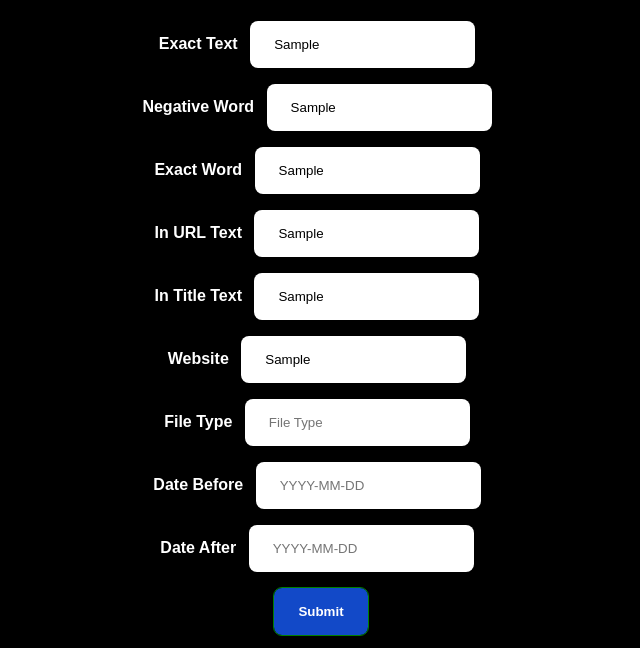
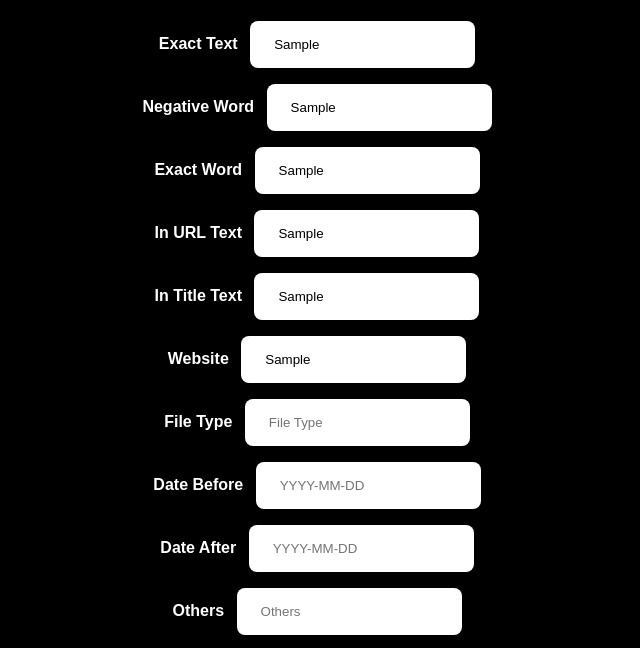
Before and after one commit to bryanC29/Google-Dork-Generator, a plain HTML site: page index.html in a window 1280 px wide. Both pictures are taken after typing "Sample", "Sample", "Sample", "Sample", "Sample", "Sample" into the empty fields and a click on the input "Submit". Shown: the part 117-765 px from the top of the page, without its empty margins (319-959 px from the left). Drawn offline with Linux system fonts and the light colour scheme.

Commit message:
FEAT: Added others field

```diff
--- a/index.html
+++ b/index.html
@@ -40,6 +40,9 @@
         <label for="dateAfter">Date After</label>
         <input type="text" name="dateAfter" id="dateAfter" placeholder="YYYY-MM-DD">
         <br>
+        <label for="others">Others</label>
+        <input type="text" name="others" id="others" placeholder="Others">
+        <br>
 
         <input type="submit" value="Submit">
     </form>
--- a/logic.js
+++ b/logic.js
@@ -30,6 +30,9 @@ document.getElementById("form").addEventListener("submit", (e) => {
   const dateAfter = document.getElementById("dateAfter").value;
   const dateAfterVal = dateAfter ? `after:${dateAfter}` : "";
 
+  const others = document.getElementById("others").value;
+  const othersVal = others ? `${others}` : "";
+
   const queryParts = [
     exactTextVal,
     negativeWordVal,
@@ -40,6 +43,7 @@ document.getElementById("form").addEventListener("submit", (e) => {
     fileTypeVal,
     dateBeforeVal,
     dateAfterVal,
+    othersVal,
   ].filter((part) => part);
 
   result.innerHTML = queryParts.join(" ");
```
